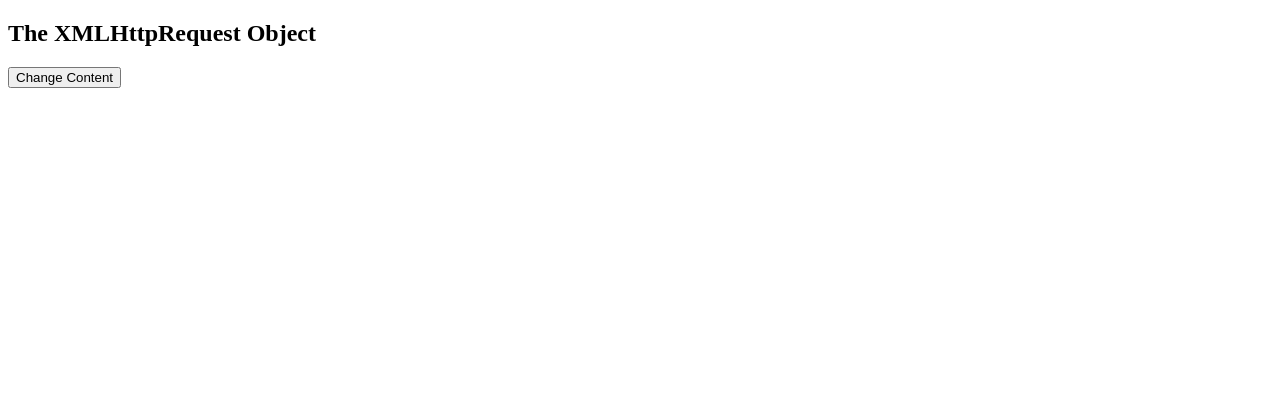
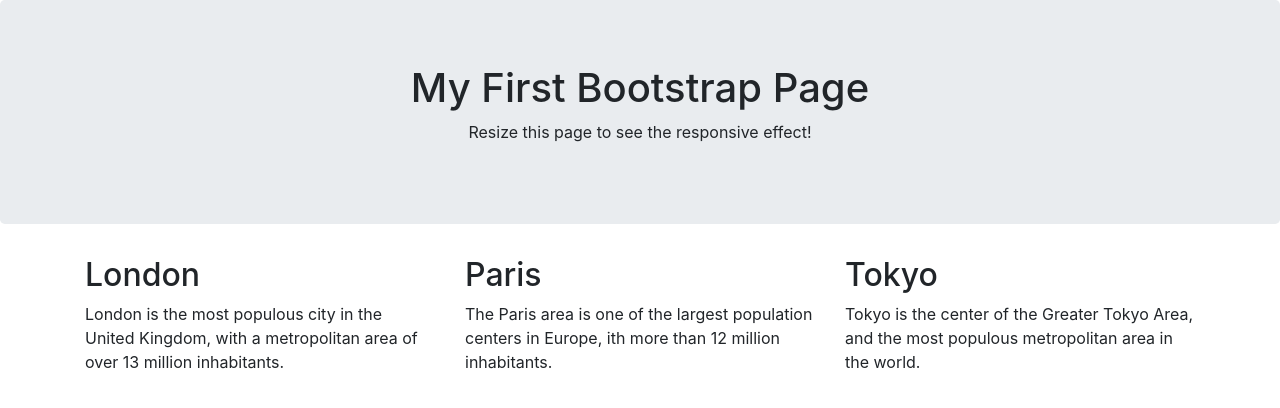
Before and after one commit to cholderman4/cholderman4.github.io, a plain HTML site: page index.html in a window 1280 px wide. Drawn offline with nearby package versions, Linux system fonts and the light colour scheme.

Commit message:
Update index.html

```diff
--- a/index.html
+++ b/index.html
@@ -1,25 +1,40 @@
 <!DOCTYPE html>
-<html>
+<html lang="en">
+<head>
+  <title>Bootstrap Example</title>
+  <meta charset="utf-8">
+  <meta name="viewport" content="width=device-width, initial-scale=1">
+  <link rel="stylesheet" href="https://maxcdn.bootstrapcdn.com/bootstrap/4.1.3/css/bootstrap.min.css">
+  <script src="https://ajax.googleapis.com/ajax/libs/jquery/3.3.1/jquery.min.js"></script>
+  <script src="https://cdnjs.cloudflare.com/ajax/libs/popper.js/1.14.3/umd/popper.min.js"></script>
+  <script src="https://maxcdn.bootstrapcdn.com/bootstrap/4.1.3/js/bootstrap.min.js"></script>
+</head>
 <body>
 
-<div id="demo">
-<h2>The XMLHttpRequest Object</h2>
-<button type="button" onclick="loadDoc()">Change Content</button>
+<div class="jumbotron text-center">
+  <h1>My First Bootstrap Page</h1>
+  <p>Resize this page to see the responsive effect!</p>
 </div>
 
-<script>
-function loadDoc() {
-  var xhttp = new XMLHttpRequest();
-  xhttp.onreadystatechange = function() {
-    if (this.readyState == 4 && this.status == 200) {
-      document.getElementById("demo").innerHTML =
-      this.responseText;
-    }
-  };
-  xhttp.open("GET", "ajax_info.txt", true);
-  xhttp.send();
-}
-</script>
+<div class="container">
+  <div class="row">
+    <div class="col-sm-4">
+      <h2>London</h2>
+      <p>London is the most populous city in the United Kingdom,
+      with a metropolitan area of over 13 million inhabitants.</p>
+    </div>
+    <div class="col-sm-4">
+      <h2>Paris</h2>
+      <p>The Paris area is one of the largest population centers in Europe,
+      ith more than 12 million inhabitants.</p>
+    </div>
+    <div class="col-sm-4">
+      <h2>Tokyo</h2>
+      <p>Tokyo is the center of the Greater Tokyo Area,
+      and the most populous metropolitan area in the world.</p>
+    </div>
+  </div>
+</div>
 
 </body>
 </html>
```
